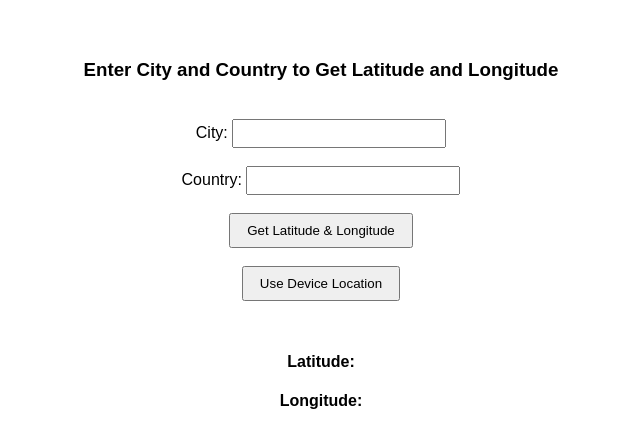
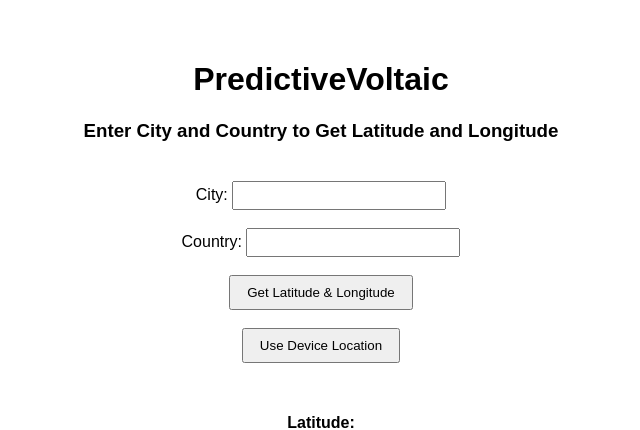
Before and after one commit to FHMattCy/Project-Group-3, a Flask app: page / in a window 1280 px wide. Shown: the top 430 px of the page, without its empty margins (319-959 px from the left). Run offline with Flask 3, Linux system fonts and the light colour scheme.

Commit message:
first commit
- Added a new header to front end website.

```diff
--- a/templates/index.html
+++ b/templates/index.html
@@ -7,6 +7,8 @@
     <link rel="stylesheet" href="{{ url_for('static', filename='css/style.css') }}">
 </head>
 <body>
+
+    <h1>PredictiveVoltaic</h1> <!--Name from readme.md file. Can be changed if needed.-->
 
     <h3>Enter City and Country to Get Latitude and Longitude</h3>
 
```
